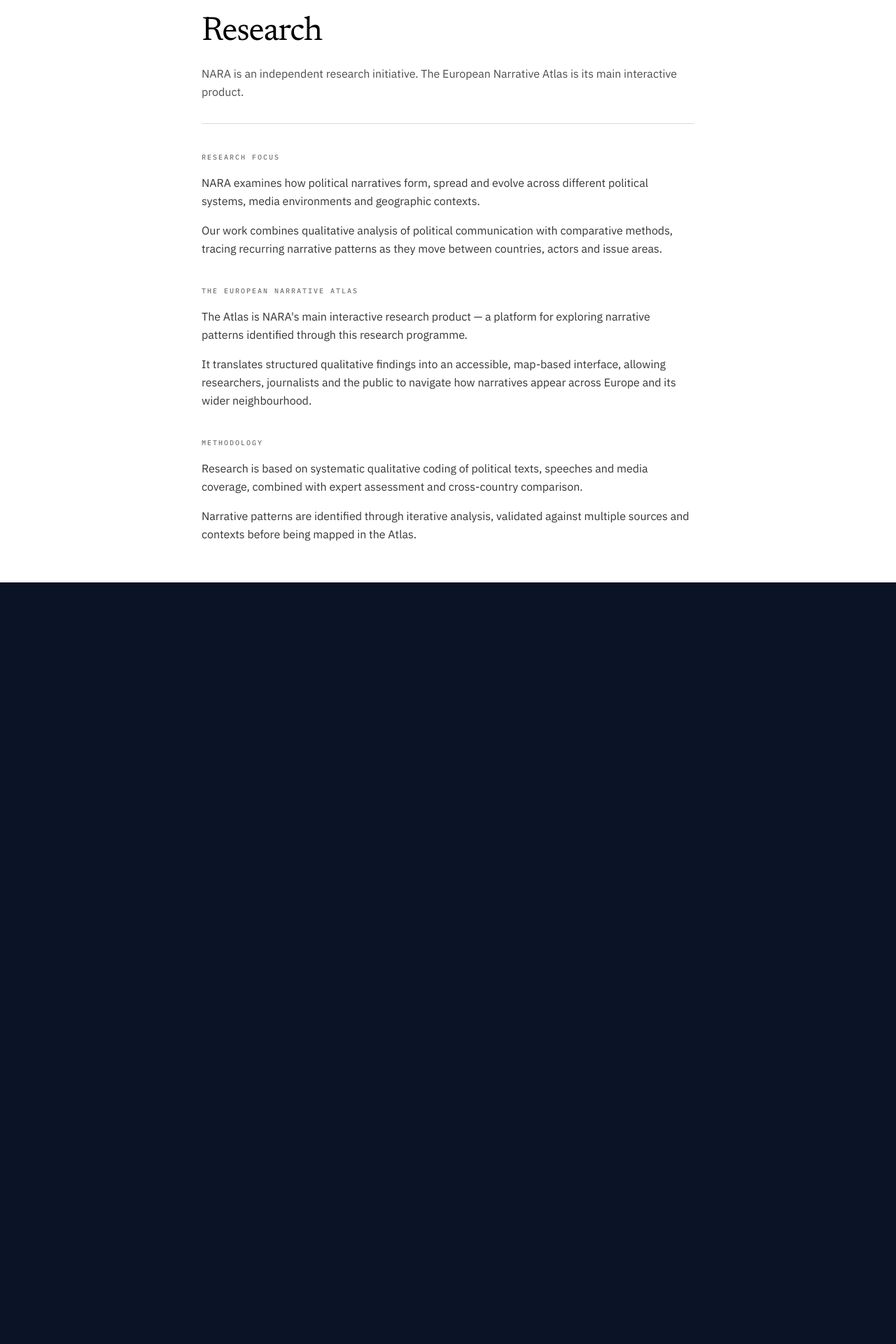
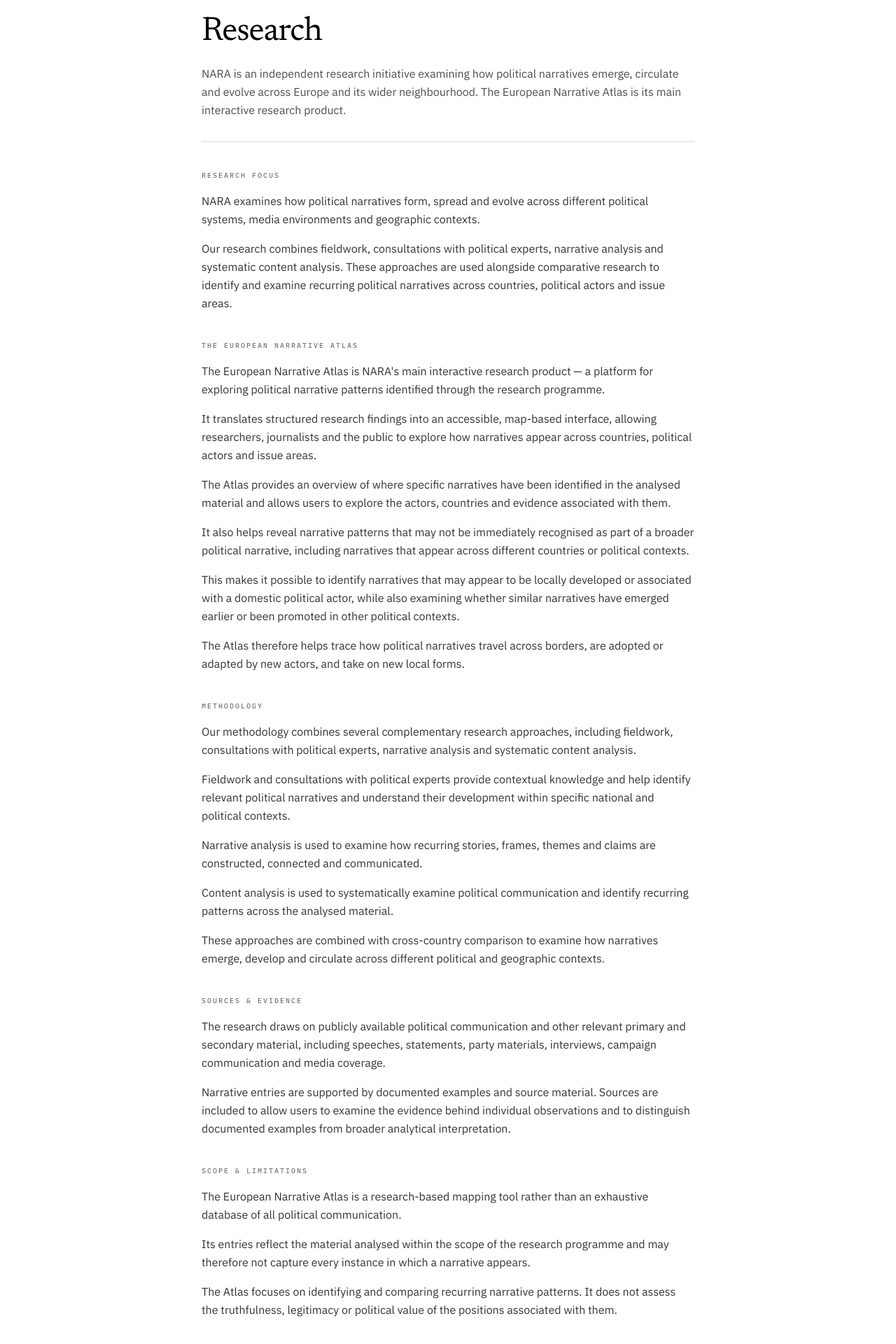
Before and after one commit to t0rn1k3/nara, a Next.js app: page /research in a window 1280 px wide. Shown: the part 186-2106 px from the top of the page at 70% size. Before the commit the page ends 1018 px from the top, so only its background shows below. Built offline with nearby package versions, Linux system fonts and the light colour scheme.

Commit message:
Update Research page with expanded programme copy

```diff
--- a/app/research/page.tsx
+++ b/app/research/page.tsx
@@ -6,7 +6,7 @@ import { SiteHeader } from "@/components/site-header";
 export const metadata: Metadata = {
   title: "Research — NARA",
   description:
-    "NARA's research programme on political narratives across Europe and its wider neighbourhood.",
+    "NARA examines how political narratives emerge, circulate and evolve across Europe and its wider neighbourhood.",
 };
 
 const sections = [
@@ -14,21 +14,43 @@ const sections = [
     title: "Research focus",
     paragraphs: [
       "NARA examines how political narratives form, spread and evolve across different political systems, media environments and geographic contexts.",
-      "Our work combines qualitative analysis of political communication with comparative methods, tracing recurring narrative patterns as they move between countries, actors and issue areas.",
+      "Our research combines fieldwork, consultations with political experts, narrative analysis and systematic content analysis. These approaches are used alongside comparative research to identify and examine recurring political narratives across countries, political actors and issue areas.",
     ],
   },
   {
     title: "The European Narrative Atlas",
     paragraphs: [
-      "The Atlas is NARA's main interactive research product — a platform for exploring narrative patterns identified through this research programme.",
-      "It translates structured qualitative findings into an accessible, map-based interface, allowing researchers, journalists and the public to navigate how narratives appear across Europe and its wider neighbourhood.",
+      "The European Narrative Atlas is NARA's main interactive research product — a platform for exploring political narrative patterns identified through the research programme.",
+      "It translates structured research findings into an accessible, map-based interface, allowing researchers, journalists and the public to explore how narratives appear across countries, political actors and issue areas.",
+      "The Atlas provides an overview of where specific narratives have been identified in the analysed material and allows users to explore the actors, countries and evidence associated with them.",
+      "It also helps reveal narrative patterns that may not be immediately recognised as part of a broader political narrative, including narratives that appear across different countries or political contexts.",
+      "This makes it possible to identify narratives that may appear to be locally developed or associated with a domestic political actor, while also examining whether similar narratives have emerged earlier or been promoted in other political contexts.",
+      "The Atlas therefore helps trace how political narratives travel across borders, are adopted or adapted by new actors, and take on new local forms.",
     ],
   },
   {
     title: "Methodology",
     paragraphs: [
-      "Research is based on systematic qualitative coding of political texts, speeches and media coverage, combined with expert assessment and cross-country comparison.",
-      "Narrative patterns are identified through iterative analysis, validated against multiple sources and contexts before being mapped in the Atlas.",
+      "Our methodology combines several complementary research approaches, including fieldwork, consultations with political experts, narrative analysis and systematic content analysis.",
+      "Fieldwork and consultations with political experts provide contextual knowledge and help identify relevant political narratives and understand their development within specific national and political contexts.",
+      "Narrative analysis is used to examine how recurring stories, frames, themes and claims are constructed, connected and communicated.",
+      "Content analysis is used to systematically examine political communication and identify recurring patterns across the analysed material.",
+      "These approaches are combined with cross-country comparison to examine how narratives emerge, develop and circulate across different political and geographic contexts.",
+    ],
+  },
+  {
+    title: "Sources & evidence",
+    paragraphs: [
+      "The research draws on publicly available political communication and other relevant primary and secondary material, including speeches, statements, party materials, interviews, campaign communication and media coverage.",
+      "Narrative entries are supported by documented examples and source material. Sources are included to allow users to examine the evidence behind individual observations and to distinguish documented examples from broader analytical interpretation.",
+    ],
+  },
+  {
+    title: "Scope & limitations",
+    paragraphs: [
+      "The European Narrative Atlas is a research-based mapping tool rather than an exhaustive database of all political communication.",
+      "Its entries reflect the material analysed within the scope of the research programme and may therefore not capture every instance in which a narrative appears.",
+      "The Atlas focuses on identifying and comparing recurring narrative patterns. It does not assess the truthfulness, legitimacy or political value of the positions associated with them.",
     ],
   },
 ] as const;
@@ -51,8 +73,10 @@ export default function ResearchPage() {
             Research
           </h1>
           <p className="mt-4 font-sans text-base leading-relaxed text-black/70">
-            NARA is an independent research initiative. The European Narrative
-            Atlas is its main interactive product.
+            NARA is an independent research initiative examining how political
+            narratives emerge, circulate and evolve across Europe and its wider
+            neighbourhood. The European Narrative Atlas is its main interactive
+            research product.
           </p>
         </header>
 
```
